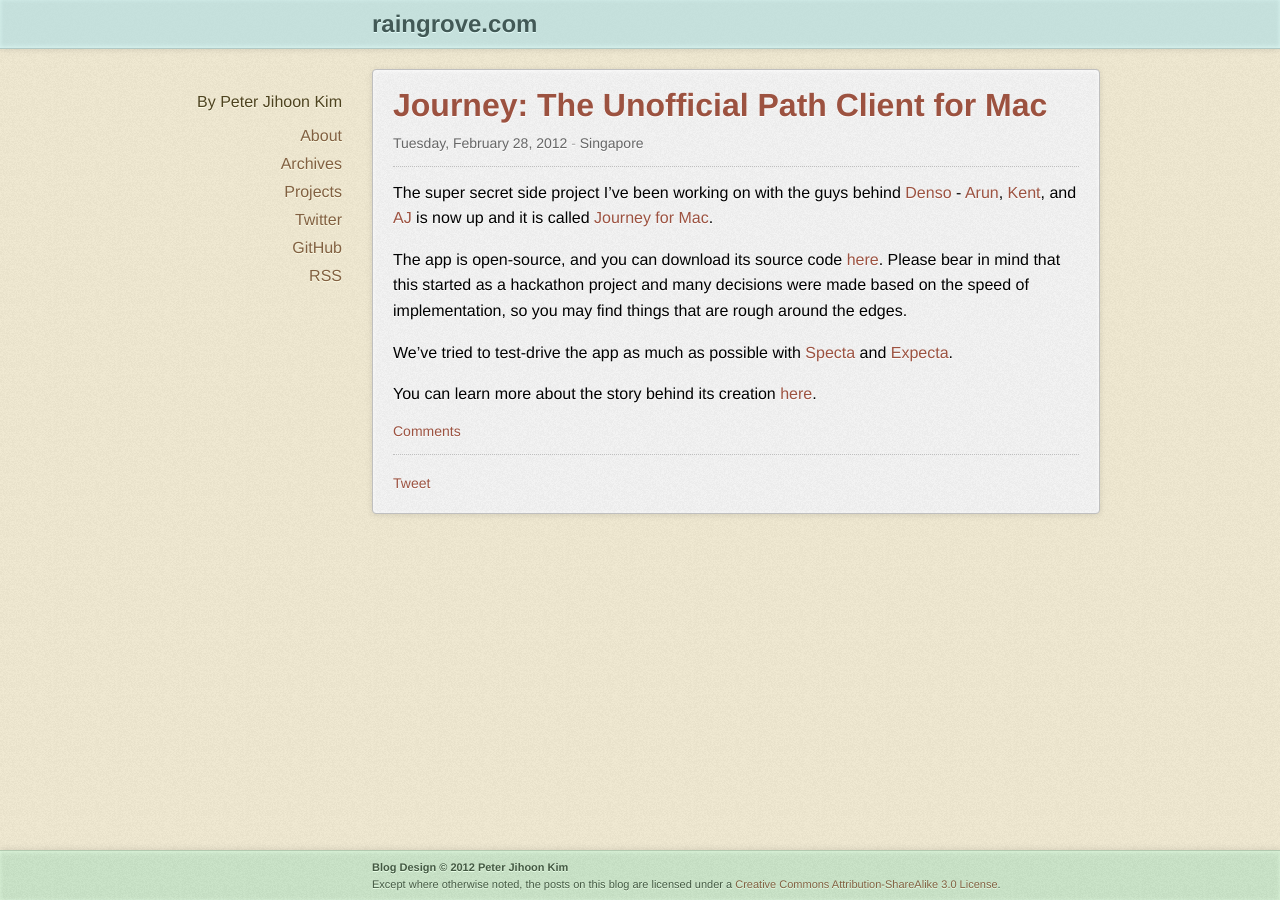
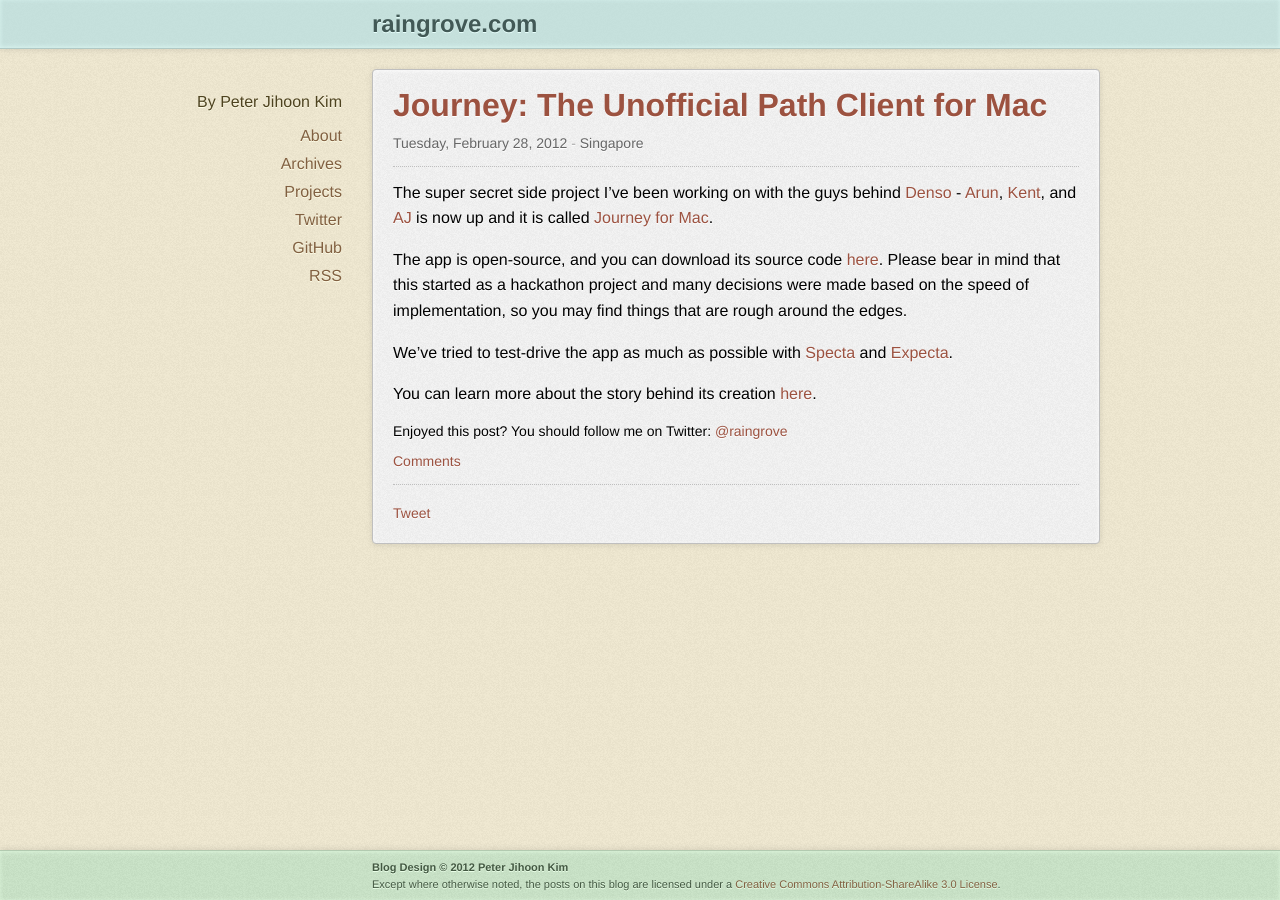
Before and after one commit to petejkim/petejkim.github.com, a Jekyll site: the page built from index.html, in a window 1280 px wide. Built offline with Jekyll 4.4.1, drawn with Linux system fonts in a browser that asks for light colours; nearby versions of some CDN libraries; Markdown is read by kramdown in place of the engine named in the settings; comment, search, counter and statistics services are not loaded.

Commit message:
added "you should follow me…" to index

```diff
--- a/index.html
+++ b/index.html
@@ -16,7 +16,8 @@
         {{ post.content }}
       </div>
       <footer>
-        <a href="{{ post.url }}#disqus_thread">Comments</a>
+        <p>Enjoyed this post? You should follow me on Twitter: <a href='http://twitter.com/raingrove'>@raingrove</a></p>
+        <p><a href="{{ post.url }}#disqus_thread">Comments</a></p>
         <div class='social_buttons'>
           <div class='twitter'>
             <a href="https://twitter.com/share" class="twitter-share-button" data-url="http://www.raingrove.com{{ post.url }}" data-text="{{ post.title }} - raingrove.com" data-via="raingrove" data-related="raingrove">Tweet</a>
```
